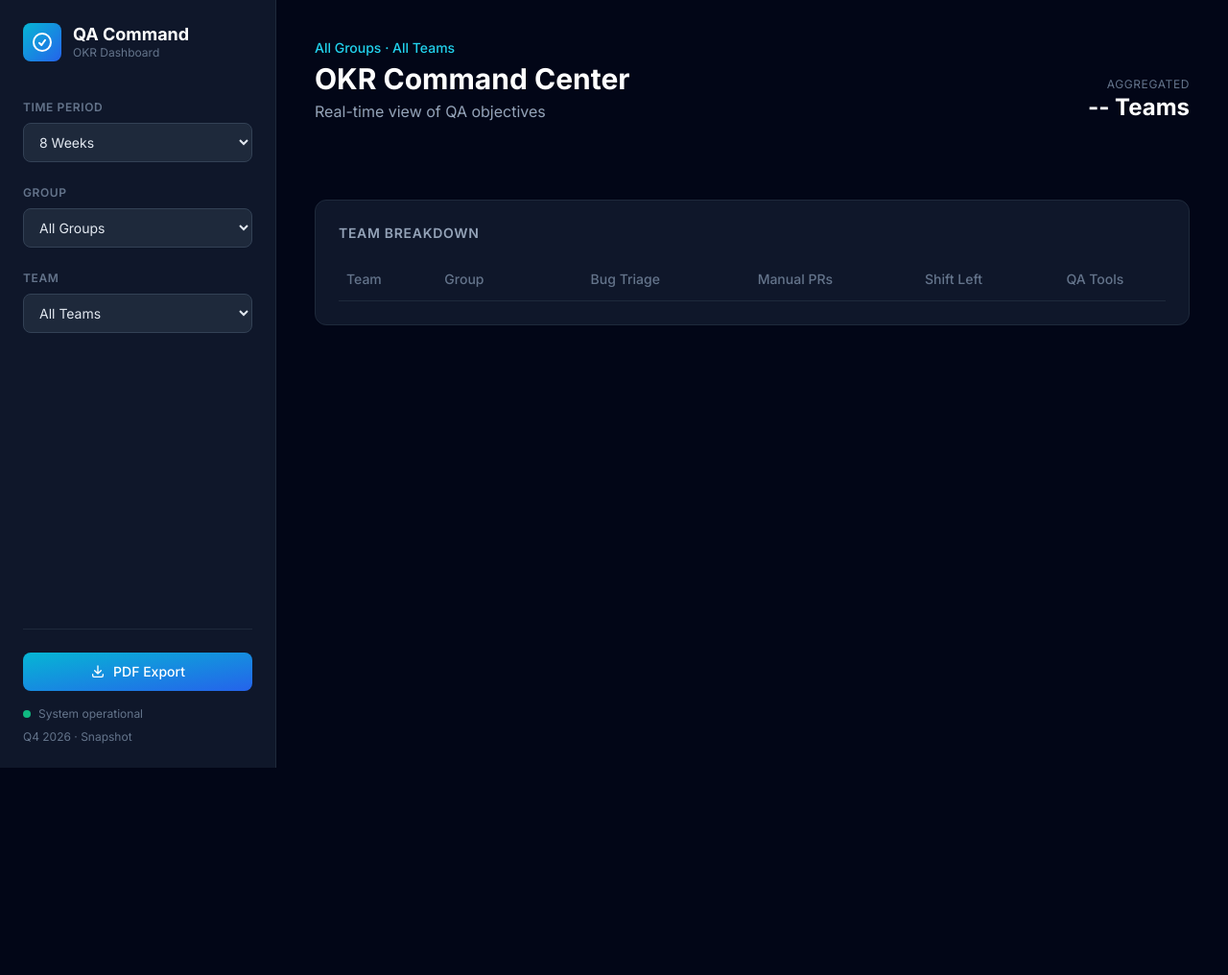
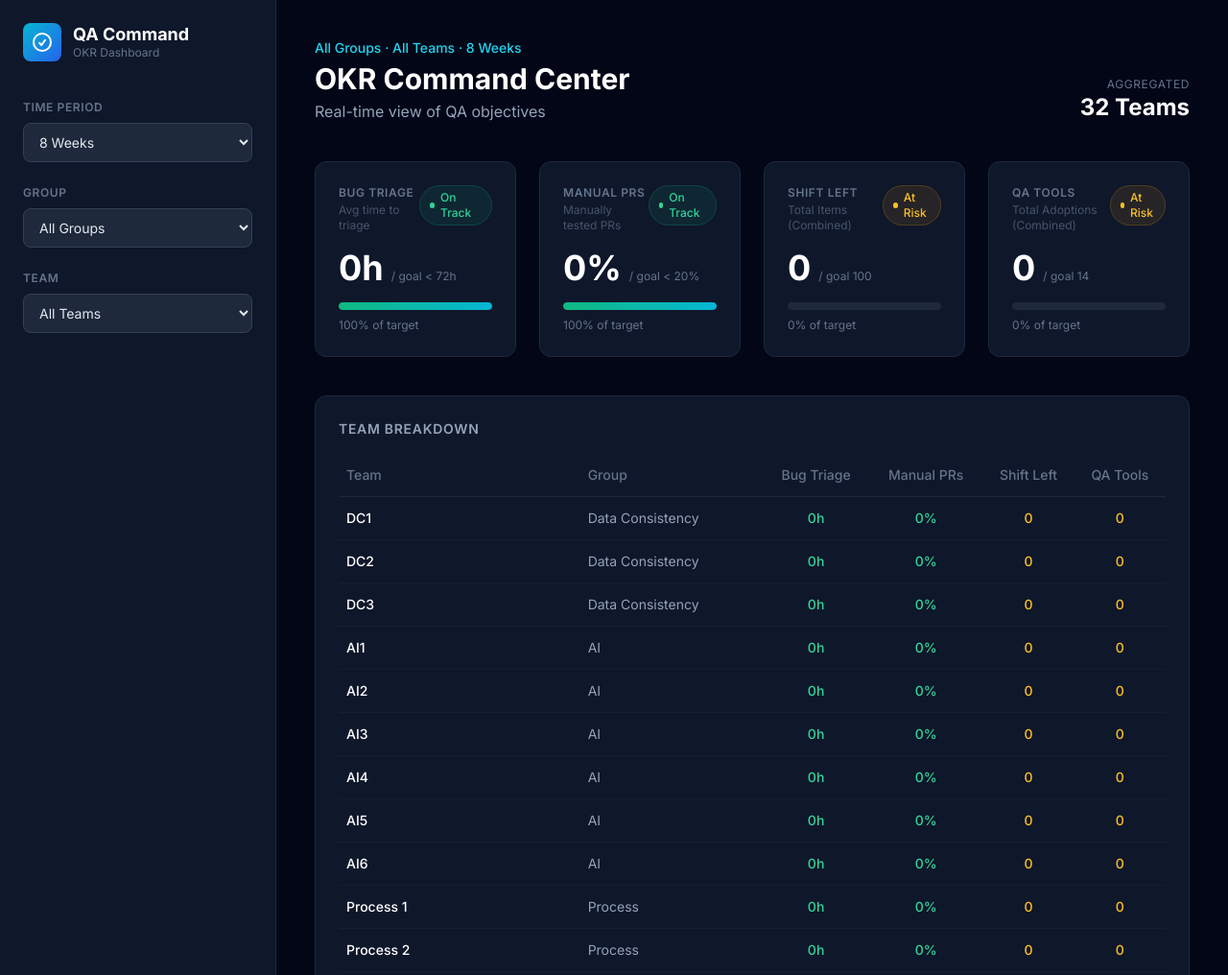
Before and after one commit to asaundersqa/qa-okr-dashboard, a plain HTML site: page index.html in a window 1280 px wide. Shown: the top 1016 px of the page at 96% size. Before the commit the page ends 800 px from the top, so only its background shows below. Drawn offline with nearby package versions, Linux system fonts and the light colour scheme.

Commit message:
Update index.html

```diff
--- a/index.html
+++ b/index.html
@@ -131,7 +131,6 @@
   "Accelerator Platform": ["Accelerator Platform 1", "Accelerator Platform 2"]
 };
 
-// State for data
 let dashboardData = {};
 const allTeamsList = Object.values(groups).flat();
 const teamToGroup = {};
@@ -153,28 +152,30 @@
 const teamTable = document.getElementById('teamTable');
 const exportPdfBtn = document.getElementById('exportPdfBtn');
 
-// FETCH AND PARSE CSV
 async function fetchCSVData() {
     try {
         const response = await fetch('manual_prs.csv');
+        // Initial setup for blank data
+        allTeamsList.forEach(t => dashboardData[t] = { bugTriage: 0, manualPRs: 0, shiftLeft: 0, qaTools: 0 });
+
+        if (!response.ok) {
+            console.warn("manual_prs.csv not found yet. Showing blank dashboard.");
+            refresh();
+            return;
+        }
+
         const text = await response.text();
         const rows = text.split('\n').filter(r => r.trim() !== '');
-        const headers = rows[0].split(',');
 
-        // Group data by Team and calculate averages per period
         const rawData = rows.slice(1).map(row => {
             const cols = row.split(',');
             return {
                 week: cols[0],
                 team: cols[1],
-                manual: parseInt(cols[2]),
-                total: parseInt(cols[3])
+                manual: parseInt(cols[2]) || 0,
+                total: parseInt(cols[3]) || 0
             };
         });
-
-        // Initialize dashboardData with zeros
-        dashboardData = {};
-        allTeamsList.forEach(t => dashboardData[t] = { bugTriage: 0, manualPRs: 0, shiftLeft: 0, qaTools: 0 });
 
         const weeksToLookBack = parseInt(periodSelect.value);
         const uniqueWeeks = [...new Set(rawData.map(d => d.week))].sort().reverse();
@@ -192,6 +193,7 @@
         refresh();
     } catch (e) {
         console.error("CSV Load Error:", e);
+        refresh();
     }
 }
 
@@ -248,4 +250,79 @@
       ? '<span class="inline-flex items-center gap-1.5 px-2.5 py-1 rounded-full bg-emerald-500/10 text-emerald-400 text-xs font-medium border border-emerald-500/20"><span class="w-1.5 h-1.5 bg-emerald-400 rounded-full"></span>On Track</span>'
       : '<span class="inline-flex items-center gap-1.5 px-2.5 py-1 rounded-full bg-amber-500/10 text-amber-400 text-xs font-medium border border-amber-500/20"><span class="w-1.5 h-1.5 bg-amber-400 rounded-full"></span>At Risk</span>';
 
-    const barColor = onTrack ? 'bg-gradient-to-r from-emerald-500 to-cyan-500' : 'bg-gradient-
+    const barColor = onTrack ? 'bg-gradient-to-r from-emerald-500 to-cyan-500' : 'bg-gradient-to-r from-amber-500 to-orange-500';
+    const goalText = kpi.type === 'lower' ? `< ${kpi.goal}${kpi.unit}` : `${kpi.goal}${kpi.unit}`;
+
+    kpiGrid.innerHTML += `
+      <div class="bg-slate-900 border border-slate-800 rounded-xl p-6 hover:border-slate-700 transition-colors">
+        <div class="flex justify-between items-start mb-4">
+          <div>
+            <p class="text-xs font-semibold uppercase tracking-wider text-slate-500">${kpi.name}</p>
+            <p class="text-xs text-slate-600 mt-0.5">${kpi.desc}</p>
+          </div>
+          ${badge}
+        </div>
+        <div class="flex items-baseline gap-2 mb-4">
+          <span class="text-4xl font-bold text-white">${formatValue(kpi, value)}</span>
+          <span class="text-xs text-slate-500">/ goal ${goalText}</span>
+        </div>
+        <div class="w-full h-2 bg-slate-800 rounded-full overflow-hidden">
+          <div class="progress-bar h-full ${barColor} rounded-full" style="width: ${pct}%"></div>
+        </div>
+        <p class="text-xs text-slate-500 mt-2">${pct.toFixed(0)}% of target</p>
+      </div>
+    `;
+  });
+}
+
+function renderTable() {
+  const teams = getSelectedTeams();
+  teamTable.innerHTML = teams.map(t => {
+    const d = dashboardData[t] || { bugTriage: 0, manualPRs: 0, shiftLeft: 0, qaTools: 0 };
+    const cell = (kpi, val) => {
+      const ok = statusFor(kpi, val) === 'on';
+      const color = ok ? 'text-emerald-400' : 'text-amber-400';
+      return `<td class="py-3 px-2 ${color} font-medium text-center">${formatValue(kpi, val)}</td>`;
+    };
+    return `
+      <tr class="border-b border-slate-800/50 hover:bg-slate-800/30">
+        <td class="py-3 px-2 text-white font-medium">${t}</td>
+        <td class="py-3 px-2 text-slate-400">${teamToGroup[t] || 'N/A'}</td>
+        ${cell(kpis[0], d.bugTriage)}
+        ${cell(kpis[1], d.manualPRs)}
+        ${cell(kpis[2], d.shiftLeft)}
+        ${cell(kpis[3], d.qaTools)}
+      </tr>
+    `;
+  }).join('');
+}
+
+function updateHeader() {
+  const g = groupSelect.value, t = teamSelect.value;
+  const teams = getSelectedTeams();
+  const periodLabel = periodSelect.options[periodSelect.selectedIndex].text;
+  scopeBadge.textContent = `${g === 'all' ? 'All Groups' : g} · ${t === 'all' ? 'All Teams' : t} · ${periodLabel}`;
+  teamCount.textContent = `${teams.length} Team${teams.length !== 1 ? 's' : ''}`;
+}
+
+function refresh() { updateHeader(); renderKPIs(); renderTable(); }
+
+periodSelect.addEventListener('change', fetchCSVData);
+groupSelect.addEventListener('change', () => { updateTeamDropdown(); refresh(); });
+teamSelect.addEventListener('change', refresh);
+
+exportPdfBtn.addEventListener('click', () => {
+  const element = document.getElementById('mainContent');
+  html2pdf().set({
+    margin: 0.3, filename: 'QA-OKR-Report.pdf',
+    image: { type: 'jpeg', quality: 0.98 },
+    html2canvas: { scale: 2, backgroundColor: '#020617' },
+    jsPDF: { unit: 'in', format: 'a3', orientation: 'landscape' }
+  }).from(element).save();
+});
+
+updateTeamDropdown();
+fetchCSVData();
+</script>
+</body>
+</html>
```
